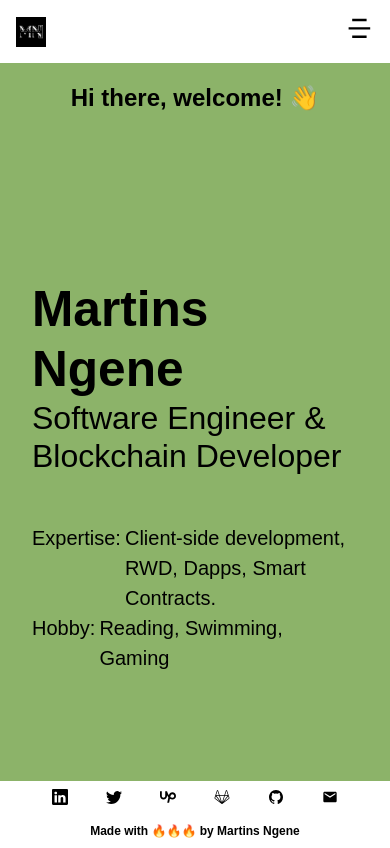
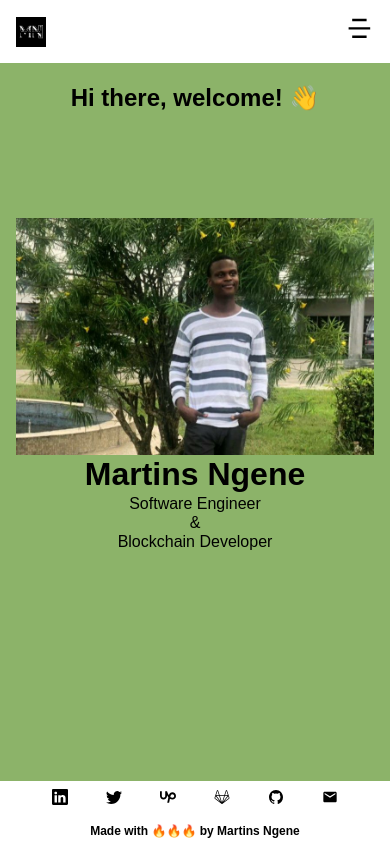
Before and after one commit to Martinsngene/portfolio-me, a Next.js app: page / in a window 390 px wide. Built offline with nearby package versions, Linux system fonts and the light colour scheme.

Commit message:
update: Fix homepage and Menu

```diff
--- a/components/constants/Portfolio.Schema.ts
+++ b/components/constants/Portfolio.Schema.ts
@@ -3,7 +3,7 @@
 export const projects = [
   {
     name: "Research Clinicals",
-    imgUrl: "/assets/alx-certificate.svg",
+    imgUrl: "/research-clinicals.png",
     description:
       "A 4 months software engineering scholarship offered by udacity in partnership with ALX-T.",
     link: "https://research-clinicals.vercel.app/",
@@ -11,7 +11,7 @@ export const projects = [
   },
   {
     name: "Research Clinicals",
-    imgUrl: "/assets/alx-certificate.svg",
+    imgUrl: "/research-clinicals.png",
     description:
       "A 4 months software engineering scholarship offered by udacity in partnership with ALX-T.",
     link: "https://research-clinicals.vercel.app/",
@@ -19,7 +19,7 @@ export const projects = [
   },
   {
     name: "Research Clinicals",
-    imgUrl: "/assets/alx-certificate.svg",
+    imgUrl: "/research-clinicals.png",
     description:
       "A 4 months software engineering scholarship offered by udacity in partnership with ALX-T.",
     link: "https://research-clinicals.vercel.app/",
@@ -27,7 +27,7 @@ export const projects = [
   },
   {
     name: "Research Clinicals",
-    imgUrl: "/assets/alx-certificate.svg",
+    imgUrl: "/research-clinicals.png",
     description:
       "A 4 months software engineering scholarship offered by udacity in partnership with ALX-T.",
     link: "https://research-clinicals.vercel.app/",
--- a/components/menu/index.tsx
+++ b/components/menu/index.tsx
@@ -1,7 +1,7 @@
 /** @format */
 
 import Link from "next/link";
-import { useState, useEffect } from "react";
+import { useState } from "react";
 import { useSpring, animated, config } from "react-spring";
 import { RiMenu4Line } from "react-icons/ri";
 import { Button, MenuButton } from "../button";
@@ -14,7 +14,6 @@ interface MenuPropsI {
 const Menu = ({ ctrlMenu }: MenuPropsI) => {
   // Animation from React Spring
   const [flip, set] = useState(false);
-  const [isMounted, setMounted] = useState(false);
 
   //   Mount Component Animation
   const props = useSpring({
@@ -27,21 +26,10 @@ const Menu = ({ ctrlMenu }: MenuPropsI) => {
     onClick: () => set(!flip),
   });
 
-  //   Unmount Component Animation
-  const unMountProps = useSpring({
-    to: { width: `0%`, opacity: 0, height: `0%` },
-    from: { width: `100%`, opacity: 1, height: `100%` },
-    reset: true,
-    reverse: flip,
-    delay: 200,
-    config: config.molasses,
-    onClick: () => set(!flip),
-  });
-
   return (
     <animated.div
-      className='bg-[#F5FCFF] top-0 right-0 left-0 absolute w-[100%] h-[100%] flex items-start justify-center'
-      style={flip ? unMountProps : props}>
+      className='bg-[#F5FCFF] z-50 top-0 right-0 left-0 absolute w-[100%] h-[100%] flex items-start justify-center'
+      style={flip ? props : props}>
       {/* Close Menu Button */}
       <div className='closeMenuBtn  absolute top-[1rem] right-[3rem]'>
         <MenuButton onClick={ctrlMenu}>
--- a/components/navigation/NavBar.tsx
+++ b/components/navigation/NavBar.tsx
@@ -49,12 +49,6 @@ const NavBar = () => {
           );
         })}
       </ul>
-      {/* Contact button  */}
-      {/* <div className='contact hidden md:block'>
-        <Button className='w-[108px] h-[32px] bg-[#fff] rounded-[4px] text-[#5E3BEE] text-[0.75rem] xl:text-[1rem] font-[400] leading-[150%] border-[1px] border-solid border-[#5E3BEE]'>
-          Contact
-        </Button>
-      </div> */}
       {/* Open Menu Button */}
       <div className='menuIcon block md:hidden'>
         <MenuButton onClick={() => setMenuState(true)}>
@@ -62,7 +56,7 @@ const NavBar = () => {
         </MenuButton>
       </div>
       {/* Menu */}
-      {menuState && <Menu ctrlMenu={() => setMenuState(!menuState)} />}
+      {menuState && <Menu ctrlMenu={() => setMenuState(false)} />}
     </nav>
   );
 };
--- a/pages/index.tsx
+++ b/pages/index.tsx
@@ -15,7 +15,7 @@ const Home = () => {
         header='Hi there, welcome! 👋'
         className='bg-[#8cb369]'>
         <div className={styles.container}>
-          {/* <Photo /> */}
+          <Photo />
           <Info />
         </div>
       </Section>
@@ -26,7 +26,7 @@ const Home = () => {
 const Photo = () => {
   return (
     <div className={styles.photo}>
-      <Image src='/photo.jpg' alt='' width={395} height={560} />
+      <Image src='/me-home.jpg' alt='' width={450} height={299} />
     </div>
   );
 };
@@ -36,9 +36,13 @@ const Info = () => {
     <div className={styles.info}>
       <div>
         <h1 className={styles.name}>Martins Ngene</h1>
-        <p className={styles.title}>Software Engineer & Blockchain Developer</p>
+        <p className={styles.title}>
+          Software Engineer <br className={styles.br} /> &{" "}
+          <br className={styles.br} />
+          Blockchain Developer
+        </p>
       </div>
-      <div className='mt-[3rem]'>
+      <div className='mt-1 xl:mt-[3rem]'>
         <div className={styles.expertise}>
           <h3>Expertise:</h3>
           <p>Client-side development, RWD, Dapps, Smart Contracts.</p>
--- a/pages/skills/index.tsx
+++ b/pages/skills/index.tsx
@@ -16,7 +16,8 @@ const index = () => {
           return (
             <div key={skill.sectionName} className='mb-[1rem] flex flex-col'>
               <h1 className={styles.sectionName}>{skill.sectionName}</h1>
-              <div className='grid grid-cols-3 lg:grid-cols-12'>
+              <div className='flex-center'>
+                <div className='grid grid-cols-4 md:grid-cols-6 lg:grid-cols-12 gap-2 h-fit'>
                   {skill.sectionDetails.map((item) => {
                     return (
                       <Skill
@@ -27,6 +28,7 @@ const index = () => {
                       />
                     );
                   })}
+                </div>
               </div>
             </div>
           );
--- a/pages/skills/styles.module.css
+++ b/pages/skills/styles.module.css
@@ -1,15 +1,15 @@
 .icon{
-    @apply relative w-[50px] h-[50px]
+    @apply relative w-[25px] lg:w-[50px] h-[25px] lg:h-[50px]
 }
 
 .name{
-    @apply bg-[#48cae4] w-[100px] text-center  text-white
+    @apply bg-[#48cae4] w-[50px] lg:w-[100px] text-center  text-white
 }
 
 .skillContainer{
-    @apply w-[100px] mb-2 bg-white rounded-[0.75rem] flex flex-col items-center justify-between border border-[#000] font-bold py-2 text-[0.875rem]
+    @apply w-[50px] lg:w-[100px] mb-2 bg-white rounded-[0.75rem] flex flex-col items-center justify-between border border-[#000] font-bold py-2 text-[0.5rem] lg:text-[0.875rem]
 }
 
 .sectionName{
-    @apply text-[#000] font-bold text-[1.25rem] leading-[2.375rem];
+    @apply text-center lg:text-left text-[#000] font-bold text-[1.25rem] leading-[2.375rem];
 }
--- a/styles/Home.module.css
+++ b/styles/Home.module.css
@@ -1,9 +1,9 @@
 .container{
-    @apply h-full flex flex-col lg:flex-row items-center justify-around px-4 lg:px-[8.25rem];
+    @apply h-[60vh] lg:h-full flex flex-col lg:flex-row items-center justify-center xl:justify-around px-0 lg:px-[8.25rem];
 }
 
 .photo{
-    @apply w-full lg:w-[40%]
+    @apply w-full lg:w-[40%] flex items-center justify-center;
 }
 
 .info{
@@ -11,17 +11,22 @@
 }
 
 .name{
-    @apply text-black font-bold text-[3.1rem] leading-[3.75rem];
+    @apply text-center lg:text-left text-black font-bold text-[2rem] xl:text-[3.1rem] leading-[120%] xl:leading-[3.75rem];
 }
 
 .title{
-    @apply text-black font-light text-[2rem] leading-[2.375rem];
+    @apply text-center lg:text-left text-black font-light text-[1rem] xl:text-[2rem] leading-[120%] xl:leading-[2.375rem];
 }
 
 .hobby, .expertise{
-    @apply text-black font-light text-[1.25rem] leading-[1.875rem] flex;
+    @apply hidden lg:block text-black font-light text-[0.75rem] xl:text-[1.25rem] leading-[1.875rem] flex;
 }
 
 .hobby h3, .expertise h3{
 @apply font-medium mr-1
 }
+
+/* Utility Styles */
+.br{
+    @apply block lg:hidden
+}
```
Also changed, not shown: public/me-home.jpg (added), public/research-clinicals.png (added). Lines whose indentation alone changed are shown as unchanged.
